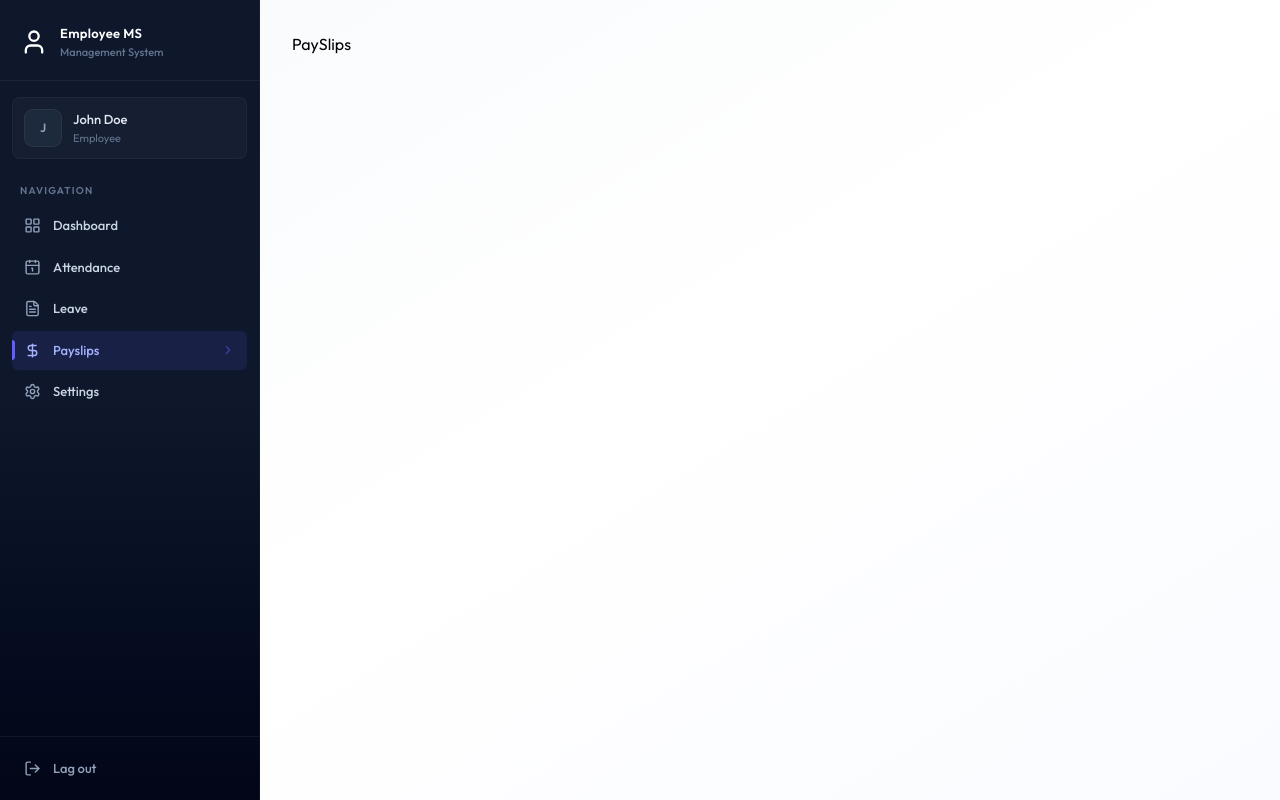
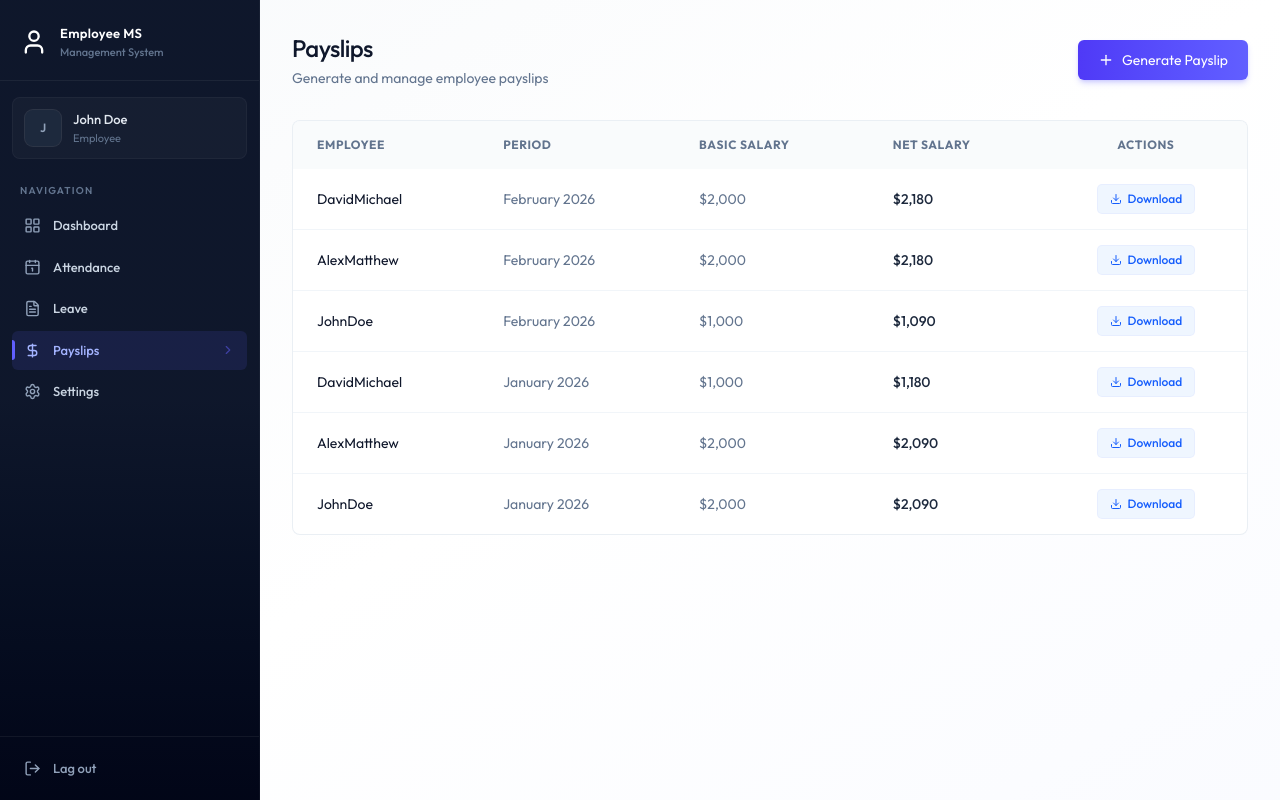
Before and after one commit to ABHISHEK-ANGADI/FullStack-EMS, a React (Vite) app in the folder client/: page /payslips in a window 1280 px wide. Built offline with nearby package versions, Linux system fonts and the light colour scheme.

Commit message:
payslips ui comleted

```diff
--- /dev/null
+++ b/client/src/components/payslip/GeneratePayslips.jsx
@@ -0,0 +1,129 @@
+import { Plus, X } from "lucide-react";
+import React, { useState } from "react";
+
+const GeneratePayslips = ({ employees, onSuccess }) => {
+  const [isOpen, setIsOpen] = useState(false);
+  const [loading, setLoading] = useState(false);
+
+  if (!isOpen)
+    return (
+      <button
+        onClick={() => setIsOpen(true)}
+        className="btn-primary flex items-center gap-2"
+      >
+        <Plus className="w-4 h-4" /> Generate Payslip
+      </button>
+    );
+
+  const handleSubmit = async (e) => {
+    e.preventDefault();
+  };
+  return (
+    <div className="fixed inset-0 bg-black/40 backdrop-blur-sm flex items-center justify-center z-50 p-4 ">
+      <div className="card max-w-lg w-full p-6 animate-slide-up">
+        <div className="flex justify-between items-center mb-6">
+          <h3 className="text-lg font-bold text-slate-900">
+            Generate Monthly PaySlip
+          </h3>
+          <button
+            onClick={() => setIsOpen(false)}
+            className="text-slate-400 hover:text-slate-600 p-1"
+          >
+            <X size={20} />
+          </button>
+        </div>
+        <form onSubmit={handleSubmit} className="space-y-4">
+          {/* Select Employee */}
+          <div>
+            <label className="block text-sm font-medium text-slate-700 mb-2">
+              Employee
+            </label>
+            <select name="employeeId" required>
+              {employees.map((e) => (
+                <option key={e.id} value={e.id}>
+                  {e.firstName} {e.lastName} ({e.position})
+                </option>
+              ))}
+            </select>
+          </div>
+          {/* Select month & year */}
+          <div className="grid grid-cols-2 gap-4">
+            <div>
+              <label className="block text-sm font-medium text-slate-700 mb-2">
+                Month
+              </label>
+              <select name="month">
+                {Array.from({ length: 12 }, (_, i) => i + 1).map((m) => (
+                  <option key={m} value={m}>
+                    {m}
+                  </option>
+                ))}
+              </select>
+            </div>
+            <div>
+              <label className="block text-sm font-medium text-slate-700 mb-2">
+                Month
+              </label>
+              <input
+                type="number"
+                name="year"
+                defaultValue={new Date().getFullYear()}
+              />
+            </div>
+          </div>
+
+          {/* Basic Salary */}
+          <div>
+            <label className="block text-sm font-medium text-slate-700 mb-2">
+              Basic Salary
+            </label>
+            <input
+              type="number"
+              name="basicSalary"
+              required
+              placeholder="5000"
+            />
+          </div>
+
+          {/* Allowances & Deductions */}
+          <div className="grid grid-cols-2 gap-4">
+            <div>
+              <label className="block text-sm font-medium text-slate-700 mb-2">
+                Allowances
+              </label>
+              <input
+                type="number"
+                name="allowances"
+                required
+                placeholder="0"
+              />
+            </div>
+             <div>
+            <label className="block text-sm font-medium text-slate-700 mb-2">
+              Deductions
+            </label>
+            <input
+              type="number"
+              name="deductions"
+              required
+              placeholder="0"
+            />
+          </div>
+          </div>
+          {/* button */}
+          <div className="flex justify-end gap-3 pt-2">
+            <button onClick={() => setIsOpen(false)} type="button" className="btn-secondary">
+                Cancel
+            </button>
+            <button disabled={loading} type="submit" className="btn-primary flex items-center ">
+                {loading && <Loader2 className="w-4 h-4 mr-2 animate-spin"/>}
+                Generate
+            </button>
+          </div>
+        </form>
+      </div>
+    </div>
+  );
+};
+
+export default GeneratePayslips;
--- /dev/null
+++ b/client/src/components/payslip/PayslipsList.jsx
@@ -0,0 +1,64 @@
+import { format } from "date-fns";
+import { Download } from "lucide-react";
+import React from "react";
+
+const PayslipsList = ({payslips, isAdmin}) => {
+  return (
+    <div className="card overflow-hidden">
+      <div className="overflow-x-auto">
+        <table className="table-modern">
+          <thead>
+            <tr>
+              {isAdmin && <th>Employee</th>}
+              <th>Period</th>
+              <th>Basic Salary</th>
+              <th>Net Salary</th>
+              <th className="text-center">Actions</th>
+            </tr>
+          </thead>
+          <tbody>
+            {payslips.length === 0 ? (
+              <tr>
+                <td
+                  colSpan={isAdmin ? 5 : 4}
+                  className="text-center py-12 text-slate-400"
+                >
+                  No leave applications found
+                </td>
+              </tr>
+            ) : (
+              payslips.map((payslip) => {
+                return (
+                  <tr key={payslip._id || payslip.id}>
+                    {isAdmin && (
+                      <td className=" text-slate-900">
+                        {payslip.employee?.firstName}
+                        {payslip.employee?.lastName}
+                      </td>
+                    )}
+                    <td className="text-slate-500">
+                      {format(new Date(payslip.year, payslip.month - 1), "MMMM yyyy")}
+                    </td>
+                    <td className="text-slate-500">
+                      ${payslip.basicSalary?.toLocaleString()}
+                    </td>
+                    <td className="text-slate-800 font-medium">
+                      ${payslip.netSalary?.toLocaleString()}
+                    </td>
+                    <td className="text-center">
+                        <button onClick={() => window.open(`/print/payslips/${payslip._id || payslip.id }`)} className="inline-flex items-center px-3 py-1.5 text-xs font-medium rounded text-blue-600 bg-blue-50 hover:bg-blue-100 transition-colors ring-1 ring-blue-600/10">
+                            <Download className="w-3 h-3 mr-1.5"/> Download
+                        </button>
+                    </td>
+                  </tr>
+                );
+              })
+            )}
+          </tbody>
+        </table>
+      </div>
+    </div>
+  );
+};
+
+export default PayslipsList;
--- a/client/src/pages/Payslips.jsx
+++ b/client/src/pages/Payslips.jsx
@@ -1,8 +1,47 @@
-import React from 'react'
+import React, { useCallback, useEffect, useState } from 'react'
+import { dummyEmployeeData, dummyPayslipData } from '../assets/assets'
+import Loading from '../components/Loading'
+import PayslipsList from '../components/payslip/PayslipsList'
+import GeneratePayslips from '../components/payslip/GeneratePayslips'
 
 const PaySlips = () => {
+
+  const [payslips, setPayslips] = useState([])
+  const [employees, setEmployees] = useState([])
+  const [loading, setLoading] = useState(true)
+  const isAdmin = true;
+
+  const fetchPayslips = useCallback(async() => {
+    setPayslips(dummyPayslipData)
+    setTimeout(() => {
+      setLoading(false);
+    }, 1000);
+  }, [])
+
+  useEffect(() => {
+    fetchPayslips()
+  }, [fetchPayslips])
+
+  useEffect(() => {
+    if (isAdmin) setEmployees(dummyEmployeeData)
+  }, [])
+
+
+  if (loading) return <Loading />
+
   return (
-    <div>PaySlips</div>
+    <div className='animate-fade-in'>
+      <div className='flex flex-col sm:flex-row justify-between items-start sm:items-center gap-4 mb-8'>
+        <div>
+          <h1 className='page-title'>Payslips</h1>
+          <p className='page-subtitle'>
+            {isAdmin ? "Generate and manage employee payslips" : "Your payslip history"}
+          </p>
+        </div>
+        {isAdmin && <GeneratePayslips employees={employees} onSuccess={fetchPayslips} />}
+      </div>
+      <PayslipsList payslips={payslips} isAdmin={isAdmin} />
+    </div>
   )
 }
 
```
